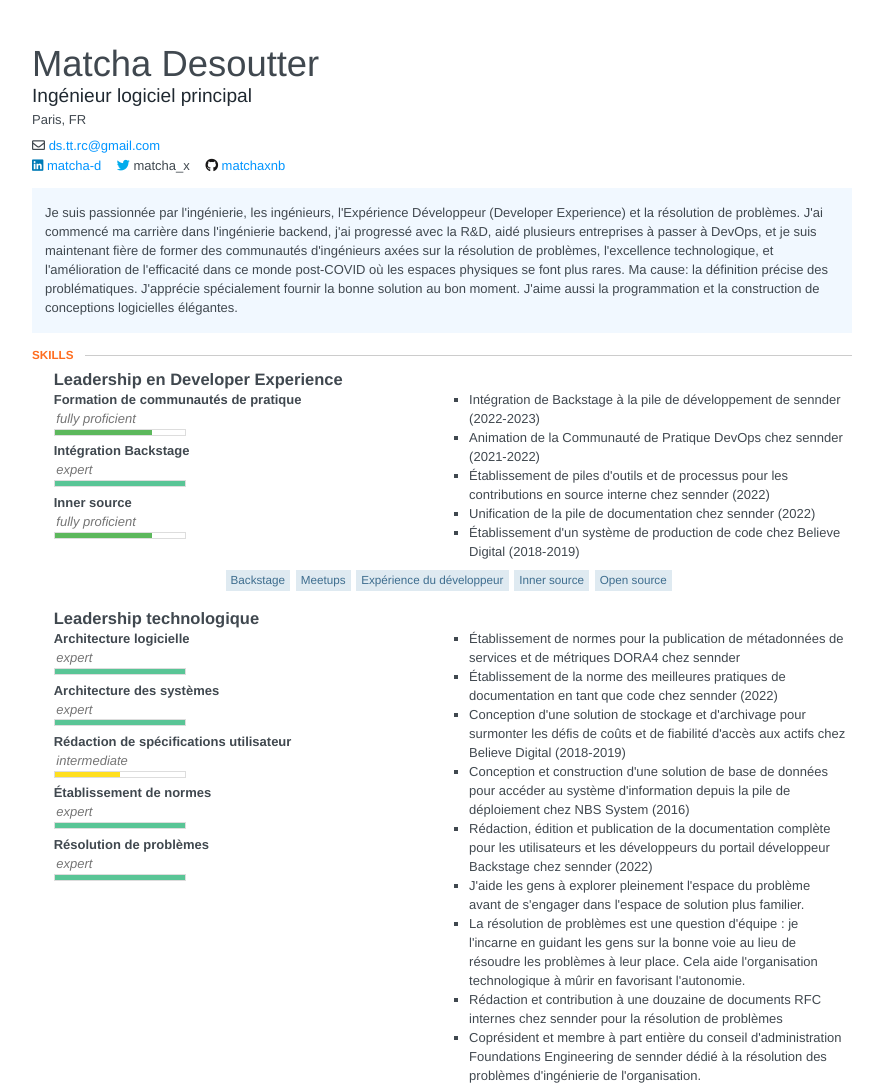
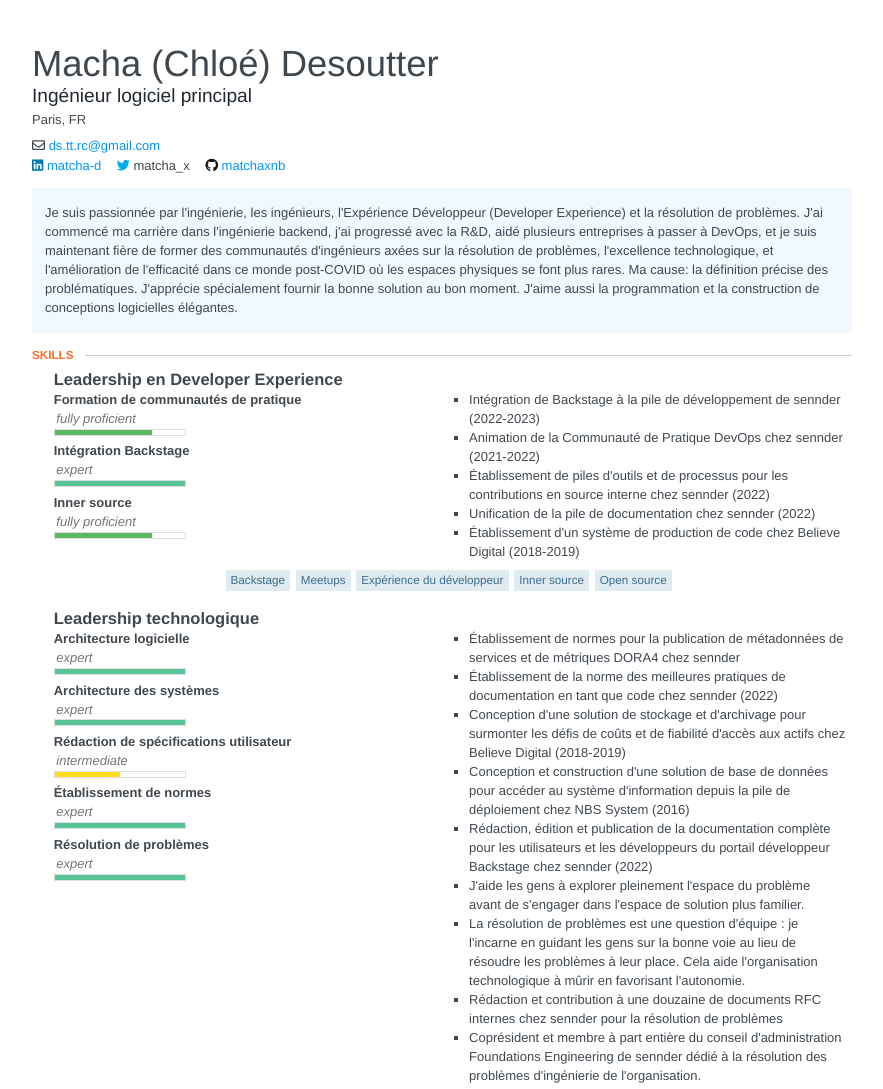
Before and after one commit to matchaxnb/resume, a plain HTML site: page fr.html in a window 1280 px wide. Shown: the top 1089 px of the page, without its empty margins (198-1081 px from the left). Drawn offline with Linux system fonts and the light colour scheme.

Commit message:
Deploying to gh-pages from @ matchaxnb/resume@daaff621712a8c67d9cda61c0db430ca81b79034 🚀

```diff
--- a/fr.html
+++ b/fr.html
@@ -3,7 +3,7 @@
   <head>
   <meta charset="utf-8">
   <meta name="viewport" content="width=device-width, initial-scale=1.0, user-scalable=no" />
-  <title>Matcha Desoutter</title>
+  <title>Macha (Chloé) Desoutter</title>
   <link rel="stylesheet" href="https://use.fontawesome.com/releases/v5.15.4/css/all.css" integrity="sha384-DyZ88mC6Up2uqS4h/KRgHuoeGwBcD4Ng9SiP4dIRy0EXTlnuz47vAwmeGwVChigm" crossorigin="anonymous"/>
   <style>
   /********************************************
@@ -800,7 +800,7 @@
   <div id="resume">
     	<header id="header" class="clear">
     		<div>
-    			<h1 class="name">Matcha Desoutter</h1>
+    			<h1 class="name">Macha (Chloé) Desoutter</h1>
     			<h2 class="label">Ingénieur logiciel principal</h2>
     		</div>
 
```
